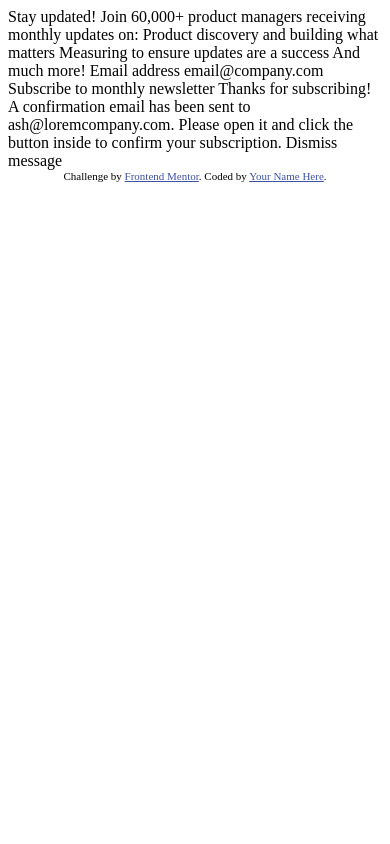
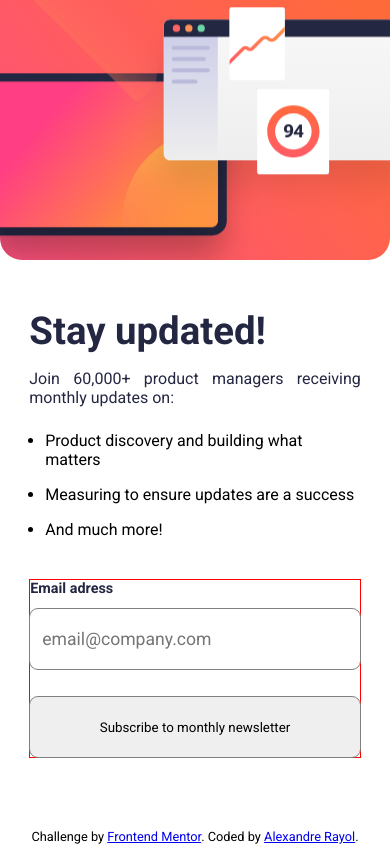
Before and after one commit to alexandrerayol/newsletter-sign-up-with-success-message-main, a plain HTML site: page index.html in a window 390 px wide. Drawn offline with Linux system fonts and the light colour scheme.

Commit message:
update index.html and main-style.css

```diff
--- a/index.html
+++ b/index.html
@@ -1,52 +1,50 @@
 <!DOCTYPE html>
-<html lang="en">
+<html lang="pt-br">
 <head>
   <meta charset="UTF-8">
-  <meta name="viewport" content="width=device-width, initial-scale=1.0"> <!-- displays site properly based on user's device -->
+  <meta name="viewport" content="width=device-width, initial-scale=1.0">
 
   <link rel="icon" type="image/png" sizes="32x32" href="./assets/images/favicon-32x32.png">
-
+  <link rel="stylesheet" href="main-style.css">
   <title>Frontend Mentor | Newsletter sign-up form with success message</title>
 
-  <!-- Feel free to remove these styles or customise in your own stylesheet 👍 -->
-  <style>
-    .attribution { font-size: 11px; text-align: center; }
-    .attribution a { color: hsl(228, 45%, 44%); }
-  </style>
 </head>
 <body>
+  <div class="container-all">
 
-  <!-- Sign-up form start -->
+    <div class="main-image">
+    </div>
 
-  Stay updated!
+    <div class="main-text">
+      <h1>Stay updated!</h1>
+      <p>Join 60,000+ product managers receiving monthly updates on:</p>
+    </div>
 
-  Join 60,000+ product managers receiving monthly updates on:
+    <div class="main-list">
+      <ul>
+        <li>Product discovery and building what matters</li>
+        <li>Measuring to ensure updates are a success</li>
+        <li>And much more!</li>
+      </ul>
+    </div>
 
-  Product discovery and building what matters
-  Measuring to ensure updates are a success
-  And much more!
+    <div class="form">
+      <form>
+        <label for="user-email">Email adress</label>
+        <input type="email" name="user-email" id="user-email" required placeholder="email@company.com">
+        <input type="submit" value="Subscribe to monthly newsletter">
+      </form>
+    </div>
 
-  Email address
-  email@company.com
+    <footer>
+      <div class="footer">
+        Challenge by <a href="https://www.frontendmentor.io?ref=challenge" target="_blank">Frontend Mentor</a>.
+        Coded by <a href="https://github.com/alexandrerayol">Alexandre Rayol</a>.
+      </div>
+    </footer>
+  </div>
 
-  Subscribe to monthly newsletter
 
-  <!-- Sign-up form end -->
 
-  <!-- Success message start -->
-
-  Thanks for subscribing!
-
-  A confirmation email has been sent to ash@loremcompany.com.
-  Please open it and click the button inside to confirm your subscription.
-
-  Dismiss message
-
-  <!-- Success message end -->
-
-  <div class="attribution">
-    Challenge by <a href="https://www.frontendmentor.io?ref=challenge" target="_blank">Frontend Mentor</a>.
-    Coded by <a href="#">Your Name Here</a>.
-  </div>
 </body>
 </html>
--- /dev/null
+++ b/main-style.css
@@ -0,0 +1,105 @@
+@charset "UTF-8";
+@import url('https://fonts.googleapis.com/css2?family=Roboto:wght@400;700&display=swap');
+
+:root{
+    --text-font: 'Roboto', sans-serif;
+}
+/*
+    mobile style
+*/
+
+*{
+    margin: 0px;
+    padding: 0px;
+    box-sizing: border-box;
+    font-family: 'Roboto', sans-serif;
+}
+
+@media screen and (max-width: 500px){
+
+    body{
+        width: 100vw;
+        height: 100vh;
+    }
+
+    .container-all{
+        height: 100%;
+        width: 100%;
+
+        display: flex;
+        gap: 24px;
+        flex-direction: column;
+        justify-content: center;
+        align-items: center;
+    }
+
+    .main-image{
+        width: 100%;
+        height: 260px;
+        border-radius: 0px 0px 22px 22px;
+        background-image: url("assets/images/illustration-sign-up-mobile.svg");
+        background-position: center center;
+        background-size: cover;
+        margin-bottom: 24px;
+    }
+
+    .main-text{
+        width: 85%;
+        text-align: justify;
+        color: #242742;
+    }
+
+    .main-text h1{
+        font-size: 2.4em;
+        text-align: left;
+        margin-bottom: 16px;
+    }
+
+    .main-list{
+        width: 85%;
+    }
+
+    .main-list li{
+        margin-left: 16px;
+        margin-bottom: 16px;
+    }
+
+    .form{
+        width: 85%;
+    }
+
+    .form form{
+        border: 1px solid red;
+        width: 100%;
+        display: flex;
+        flex-direction: column;
+        gap: 12px;
+    }
+
+    .form label{
+        display: block;
+        font-size: .9em;
+        font-weight: 600;
+        color: #242742;
+    }
+
+    .form input{
+        display: block;
+        height: 60px;
+        border-radius: 8px;
+        outline: 1px solid grey;
+        border: none;
+    }
+
+    #user-email{
+        margin-bottom: 16px;
+        font-size: 1.1em;
+        text-indent: 12px;
+    }
+
+    footer{
+        margin-top: auto;
+        font-size: .8em;
+        text-align: center;
+    }
+}
```
Also changed, not shown: textguide.txt (added, +29 -0 lines), index.js (added).
